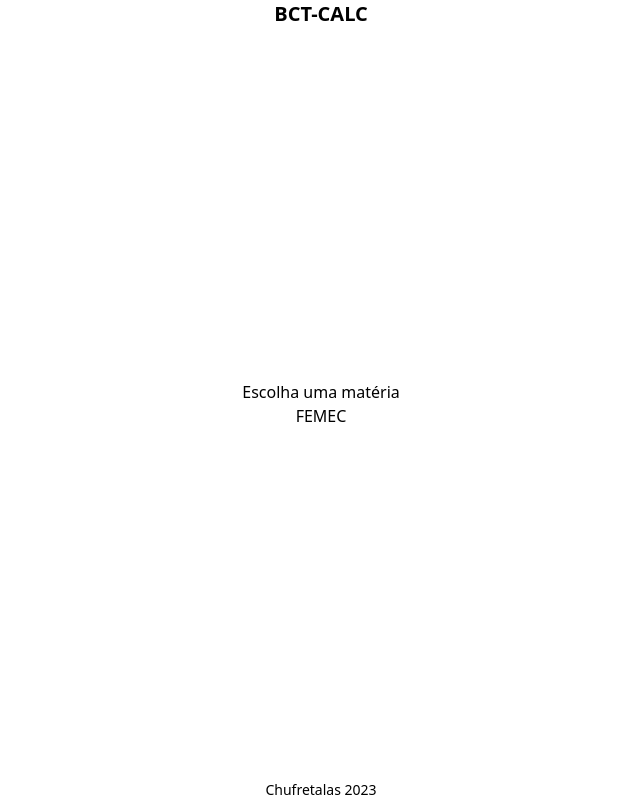
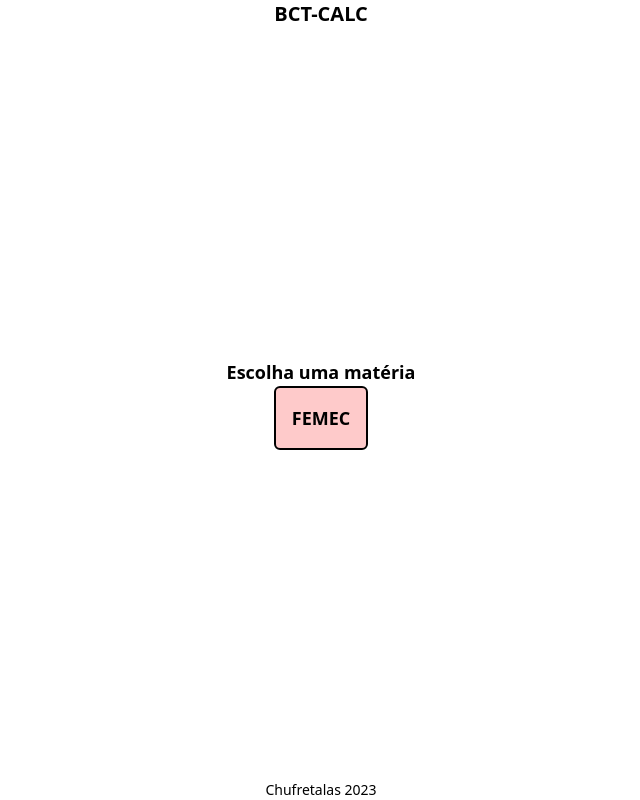
Before and after one commit to Chufretalas/BCT-CALC, a Next.js app: page / in a window 1280 px wide. Shown: the whole page, without its empty margins (319-959 px from the left). Built offline with nearby package versions, Linux system fonts and the light colour scheme.

Commit message:
starting doing the MMQ calc

```diff
--- a/src/app/layout.tsx
+++ b/src/app/layout.tsx
@@ -1,3 +1,4 @@
+import Link from 'next/link'
 import './globals.css'
 
 export const metadata = {
@@ -12,7 +13,15 @@ export default function RootLayout({
 }) {
   return (
     <html lang="pt-br">
-      <body className='flex flex-col justify-between min-h-screen'>{children}</body>
+      <body className='flex flex-col justify-between min-h-screen'>
+        <header className='flex justify-center'>
+          <Link className='text-xl font-bold' href={"/"}>BCT-CALC</Link>
+        </header>
+        {children}
+        <footer className='flex justify-center'>
+          <span className='text-sm'>Chufretalas 2023</span>
+        </footer>
+      </body>
     </html>
   )
 }
--- /dev/null
+++ b/src/app/materias/FEMEC/MMQ/page.tsx
@@ -0,0 +1,6 @@
+export default function MMQ() {
+    return (
+        <>
+        </>
+    )
+}
--- /dev/null
+++ b/src/app/materias/FEMEC/page.tsx
@@ -0,0 +1,14 @@
+import PagePicker from "@/components/PagePicker";
+
+export default function Femec() {
+
+    const calcs = [
+        {href: "/materias/FEMEC/MMQ", title: "MMQ"}
+    ]
+
+    return (
+        <main className=''>
+            <PagePicker title="Escolha uma calculadora" pages={calcs} />
+        </main>
+    )
+}
--- a/src/app/page.tsx
+++ b/src/app/page.tsx
@@ -1,24 +1,20 @@
+import PagePicker from '@/components/PagePicker'
 import { Inter } from 'next/font/google'
+import Link from 'next/link'
 
 const inter = Inter({ subsets: ['latin'] })
 
 export default function Home() {
+
+  const subjects = [
+    { title: "FEMEC", href: "/materias/FEMEC" },
+  ]
+
   return (
     <>
-      <header className='flex justify-center'>
-        <h1 className='text-xl font-bold'>BCT-CALC</h1>
-      </header>
-      <main>
-        <section className='flex flex-col items-center'>
-          <h2>Escolha uma matéria</h2>
-          <div>
-            <button>FEMEC</button>
-          </div>
-        </section>
+      <main className=''>
+        <PagePicker title="Escolha uma matéria" pages={subjects} />
       </main>
-      <footer className='flex justify-center'>
-        <span className='text-sm'>Chufretalas 2023</span>
-      </footer>
     </>
   )
 }
--- /dev/null
+++ b/src/components/PagePicker.tsx
@@ -0,0 +1,23 @@
+import Link from "next/link"
+
+export default function PagePicker({ title, pages }:
+    { title: string, pages: { title: string, href: string }[] }) {
+    return (
+        <section className='flex flex-col items-center'>
+            <h2 className="justify-self-start text-lg font-bold">{title}</h2>
+            <div className="flex justify-center items-center">
+                {
+                    pages.map((page, index) => (
+                        <button key={index}
+                            className="bg-red-200 border-black border-2
+                        rounded-md text-lg font-bold p-4">
+                            <Link href={page.href}>
+                                {page.title}
+                            </Link>
+                        </button>
+                    ))
+                }
+            </div>
+        </section>
+    )
+}
```
